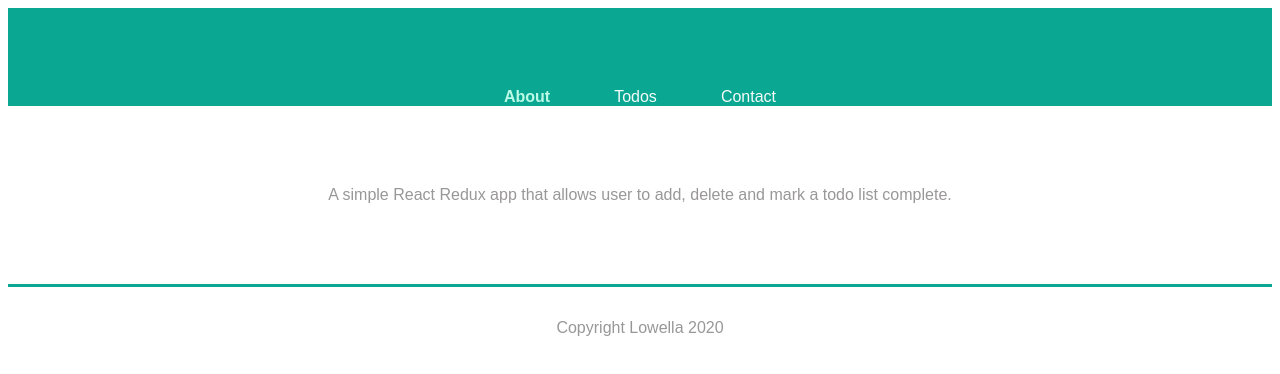
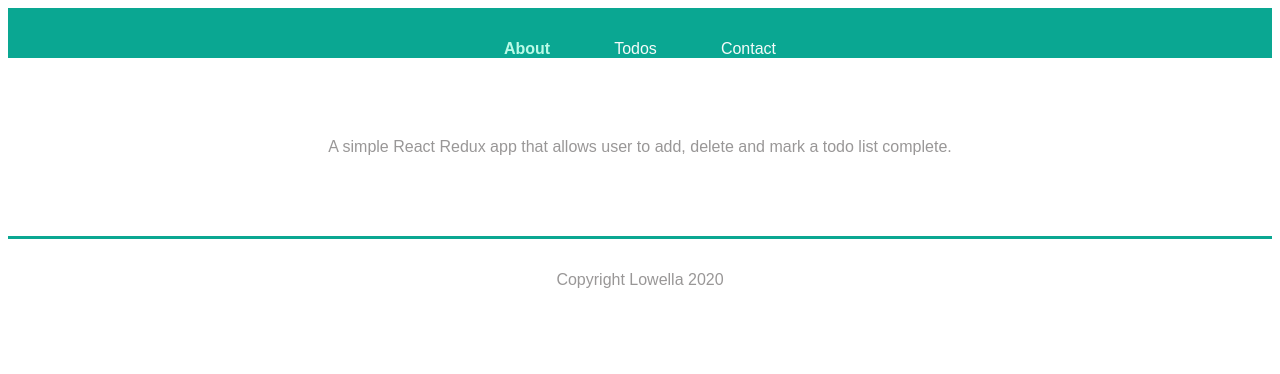
Before and after one commit to Lowella369/todoapp, a React (Create React App) app: page /#/about in a window 1280 px wide. Shown: the top 374 px of the page. Built offline with nearby package versions, Linux system fonts and the light colour scheme.

Commit message:
changing some styles

```diff
--- a/src/components/css/style.css
+++ b/src/components/css/style.css
@@ -3,9 +3,15 @@ body {
   color: #999797;
 }
 .navBar {
-  padding-top: 5rem;
+  padding-top: 2rem;
   text-align: center;
   background: #0aa792;
+}
+.logo {
+  font-size: 2rem;
+  font-weight: bold;
+  color: white;
+  padding-bottom: 0.5rem;
 }
 .todoContainer {
   display: flex;
```
